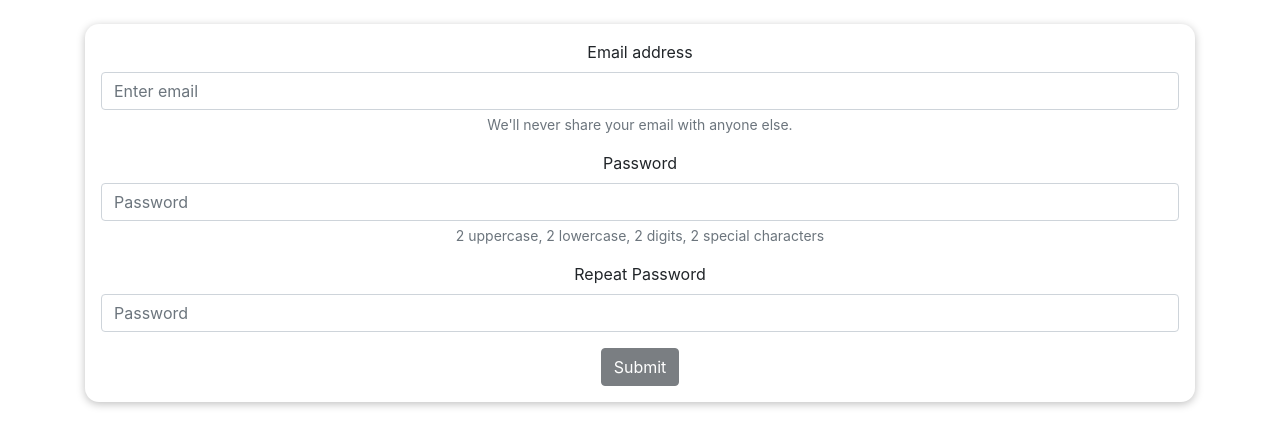
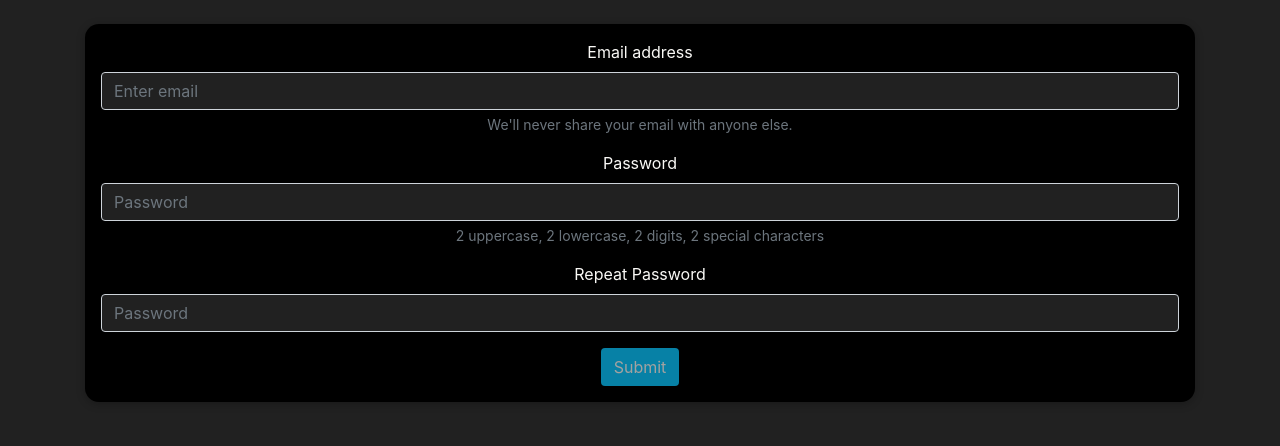
Before and after one commit to heyimjustalex/CTFtastic, a React (Create React App) app in the folder frontend/: page /start in a window 1280 px wide. Shown: the top 446 px of the page. Built offline with nearby package versions, Linux system fonts and the light colour scheme.

Commit message:
Styling form

```diff
--- a/frontend/src/components/Start/StartForm.js
+++ b/frontend/src/components/Start/StartForm.js
@@ -2,7 +2,7 @@ import Button from 'react-bootstrap/Button';
 import Form from 'react-bootstrap/Form';
 import useInput from '../../hooks/use-input';
 import { emailValidator, passwordValidator } from './../validators'
-
+import styles from './StartForm.module.css';
 
 
 const StartForm = () => {
@@ -60,20 +60,27 @@ const StartForm = () => {
     else {
         passwordsMatch = false;
     }
-    const formIsValid = emailIsValid && emailIsTouched && passwordIsValid && passwordIsTouched && repeatedPasswordIsValid && repeatedPasswordIsTouched && passwordsMatch;
+    const formIsValid =
+        emailIsValid &&
+        emailIsTouched &&
+        passwordIsValid &&
+        passwordIsTouched &&
+        repeatedPasswordIsValid &&
+        repeatedPasswordIsTouched &&
+        passwordsMatch;
 
 
-
+    const buttonDisabledClass = formIsValid ? "" : "disabled";
     // console.log("MECZ", passwordsMatch)
 
 
 
     return (
 
-        <Form onSubmit={formSubmitHandler}>
+        <Form className={styles.whiteFont} onSubmit={formSubmitHandler}>
             <Form.Group className="mb-3" controlId="formBasicEmail">
                 <Form.Label>Email address</Form.Label>
-                <Form.Control isValid={emailIsValid && emailIsTouched} isInvalid={!emailIsValid && emailIsTouched} onBlur={emailBlurHandler} onChange={emailChangeHandler} value={emailValue} type="email" placeholder="Enter email" />
+                <Form.Control className={styles.controlInput} isValid={emailIsValid && emailIsTouched} isInvalid={!emailIsValid && emailIsTouched} onBlur={emailBlurHandler} onChange={emailChangeHandler} value={emailValue} type="email" placeholder="Enter email" />
                 <Form.Text className="text-muted">
                     We'll never share your email with anyone else.
                 </Form.Text>
@@ -81,7 +88,7 @@ const StartForm = () => {
 
             <Form.Group className="mb-3" controlId="formPassword">
                 <Form.Label>Password</Form.Label>
-                <Form.Control
+                <Form.Control className={styles.controlInput}
                     isValid={passwordIsValid && passwordIsTouched}
                     isInvalid={(!passwordIsValid && passwordIsTouched) || (!passwordsMatch && passwordIsTouched)}
                     onBlur={passwordBlurHandler} onChange={passwordChangeHandler}
@@ -93,7 +100,7 @@ const StartForm = () => {
 
             <Form.Group className="mb-3" controlId="formRepeatPassword">
                 <Form.Label>Repeat Password</Form.Label>
-                <Form.Control
+                <Form.Control className={styles.controlInput}
                     isValid={repeatedPasswordIsValid && repeatedPasswordIsTouched && passwordsMatch}
                     isInvalid={(!repeatedPasswordIsValid && repeatedPasswordIsTouched) || (!passwordsMatch && repeatedPasswordIsTouched)}
                     onBlur={repeatedPasswordBlurHandler} onChange={repeatedPasswordChangeHandler}
@@ -104,7 +111,7 @@ const StartForm = () => {
                 </Form.Text>}
             </Form.Group>
 
-            <Button disabled={!formIsValid} className="btn btn-dark" variant="primary" type="submit">
+            <Button disabled={!formIsValid} className={`${styles.formButton} ${buttonDisabledClass}`} variant="custom" type="submit">
                 Submit
             </Button>
         </Form>
--- /dev/null
+++ b/frontend/src/components/Start/StartForm.module.css
@@ -0,0 +1,32 @@
+.whiteFont {
+    color: #FAF9F6;
+}
+
+.controlInput {
+    background-color: #212121;
+    color: #FAF9F6;
+}
+
+.controlInput:hover,
+.controlInput:focus {
+    background-color: #313131;
+    color: #FAF9F6;
+}
+
+.formButton {
+    color: #FAF9F6;
+    background-color: #0CC6FF;
+}
+
+.formButton[disabled]:hover,
+.formButton[disabled]:focus {
+    color: #FAF9F6;
+    background-color: #0CC6FF;
+
+}
+
+.formButton:hover,
+.formButton:focus {
+    color: #FAF9F6;
+    background-color: #0aa4dd;
+}
--- a/frontend/src/components/UI/Card/Card.module.css
+++ b/frontend/src/components/UI/Card/Card.module.css
@@ -2,5 +2,5 @@
   padding: 1rem;
   box-shadow: 0 2px 8px rgba(0, 0, 0, 0.25);
   border-radius: 14px;
-  background-color: white;
+  background-color: black;
 }
--- a/frontend/src/index.css
+++ b/frontend/src/index.css
@@ -1,5 +1,6 @@
 body {
   margin: 0;
+  background-color: #212121;
   font-family: -apple-system, BlinkMacSystemFont, 'Space Mono', 'Roboto', 'Oxygen',
     'Ubuntu', 'Cantarell', 'Fira Sans', 'Droid Sans', 'Helvetica Neue',
     sans-serif;
```
Also changed, not shown: frontend/src/components/Start/Start.css (deleted).
